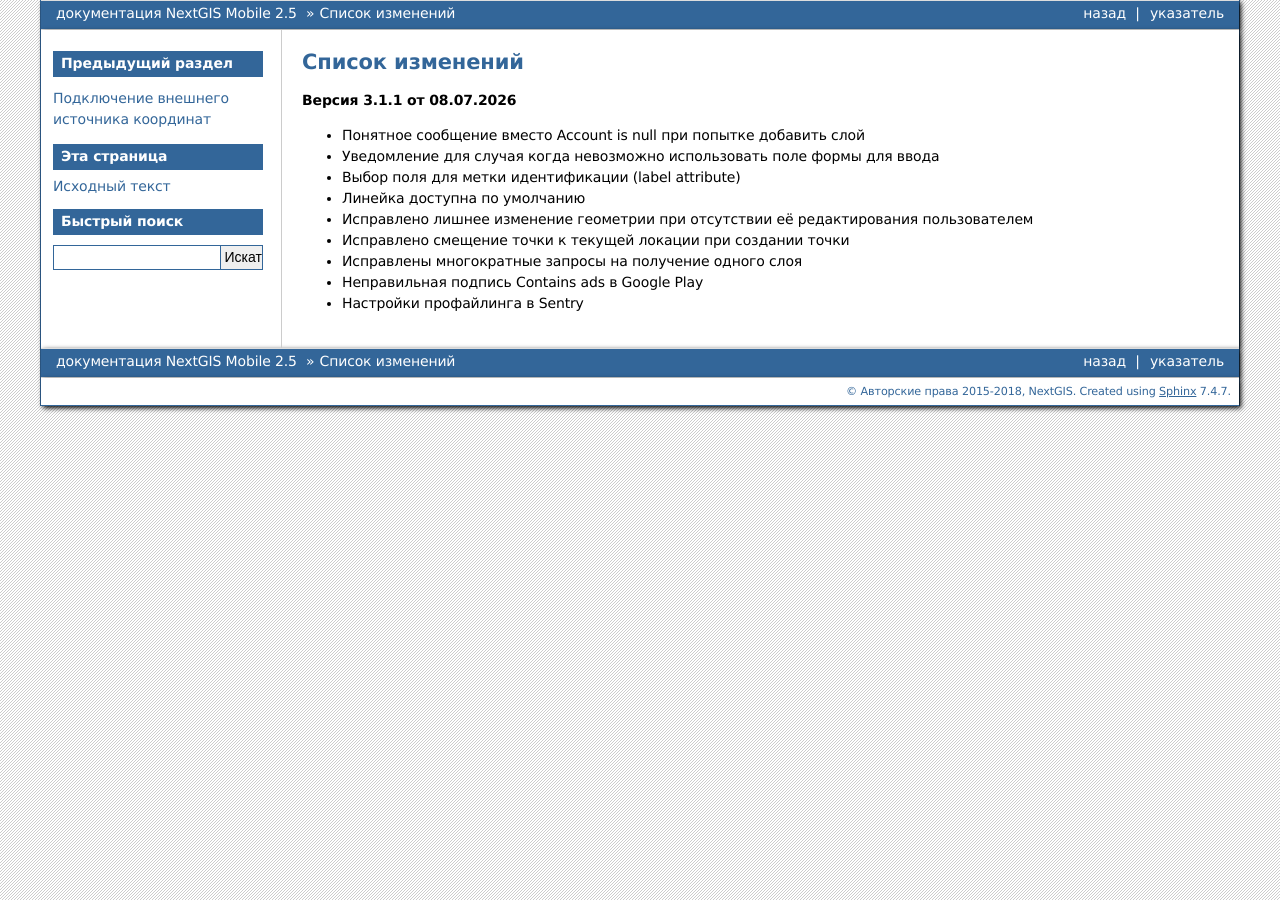
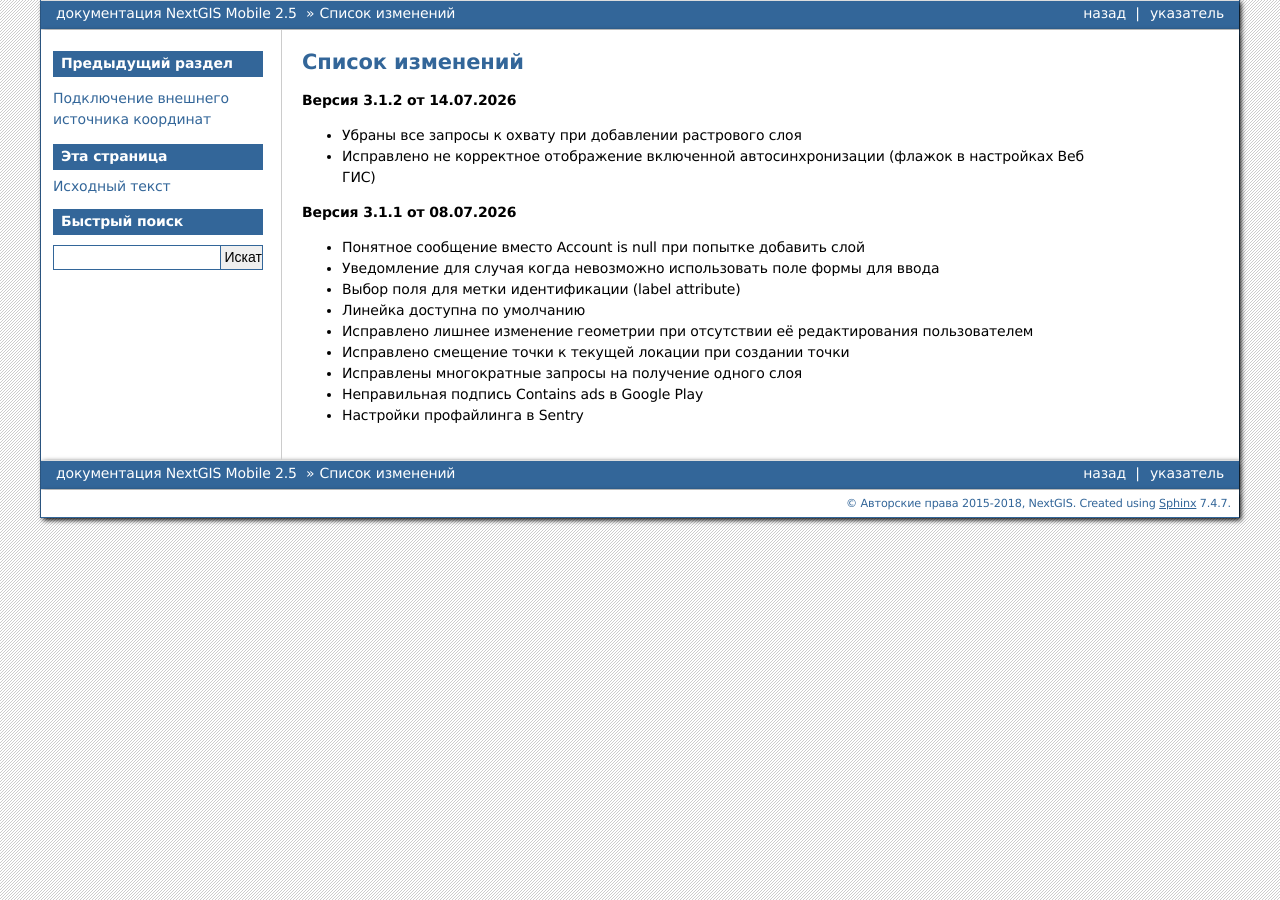
Before and after one commit to nextgis/docs_ngmobile, a Sphinx documentation site: the page built from source/changelog.rst, in a window 1280 px wide. Built offline with Sphinx 7.4.7, drawn with Linux system fonts in a browser that asks for light colours; formulas are drawn with MathJax 3.

Commit message:
Update changelog.rst

```diff
--- a/source/changelog.rst
+++ b/source/changelog.rst
@@ -1,7 +1,12 @@
 .. _sysadmin_updates:
 
 Список изменений
-=================
+================
+
+**Версия 3.1.2 от 14.07.2026**
+
+* Убраны все запросы к охвату при добавлении растрового слоя
+* Исправлено не корректное отображение включенной автосинхронизации (флажок в настройках Веб ГИС)
 
 **Версия 3.1.1 от 08.07.2026**
 
```
